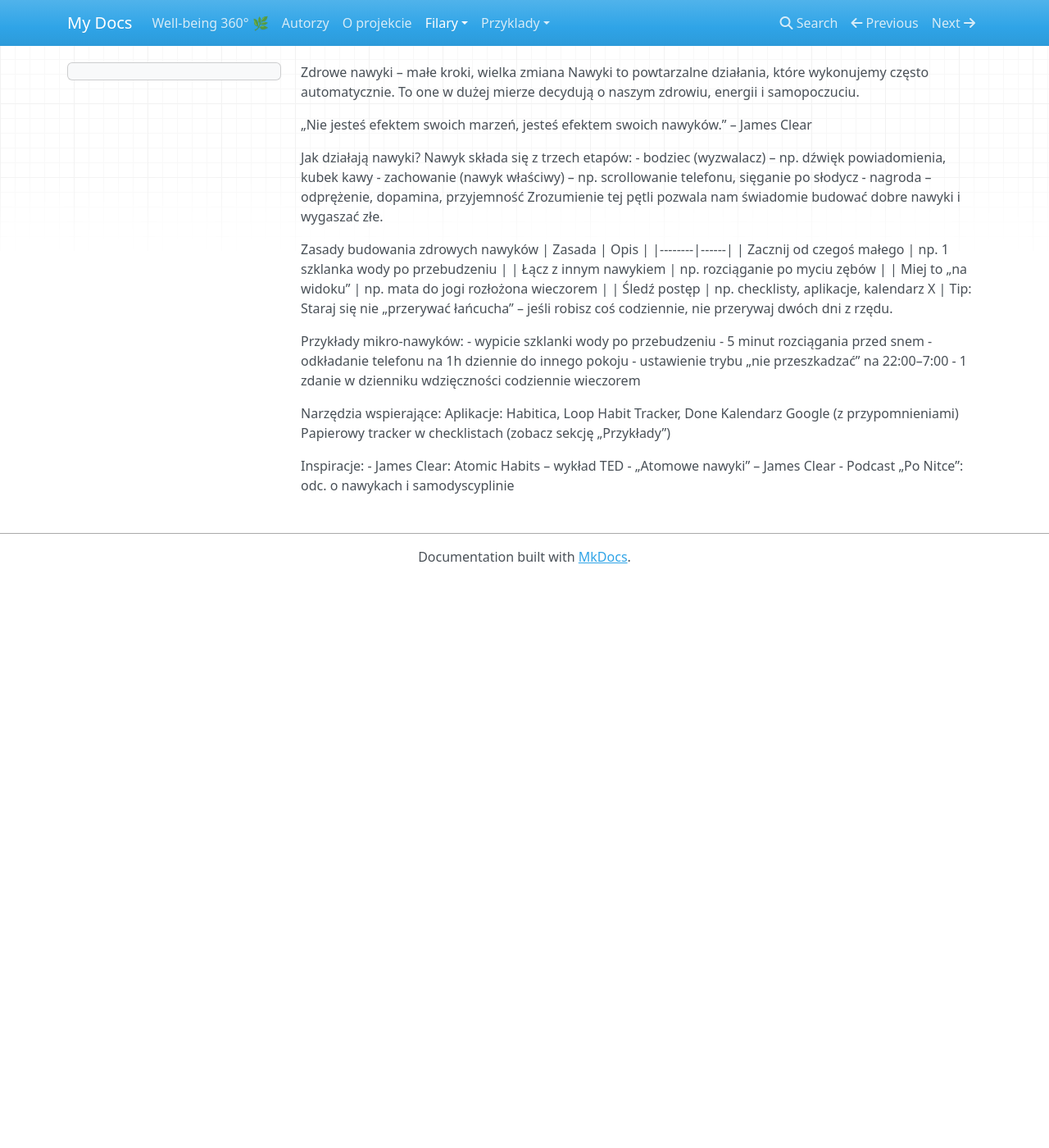
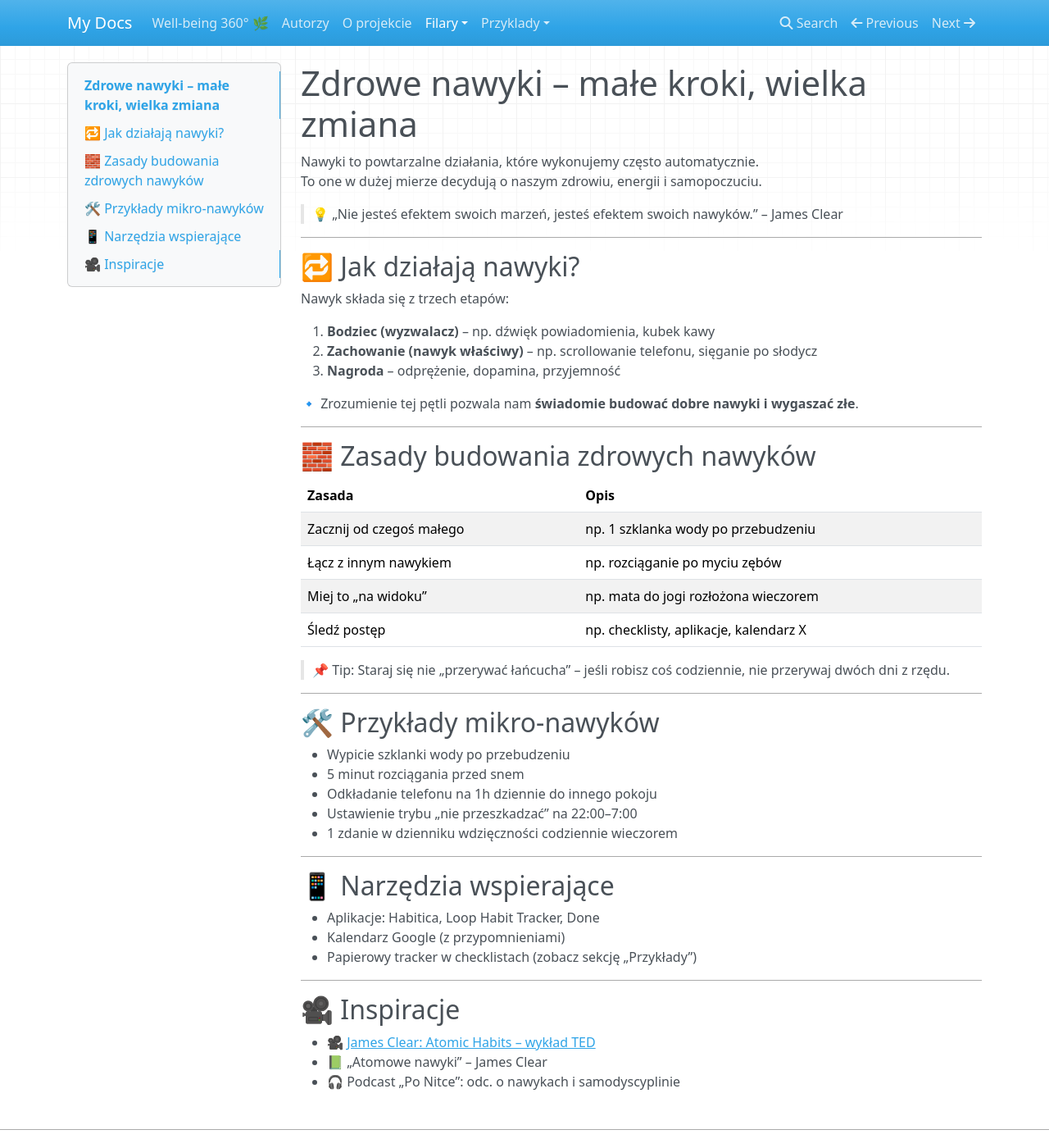
Before and after one commit to MKaczkowski07/wellbeing-prod, an MkDocs documentation site: the page built from docs/filary/nawyki.md, in a window 1280 px wide and 1400 px high. Shown: the whole window at 82% size. Built offline with MkDocs 1.6.1, drawn with Linux system fonts in a browser that asks for light colours; nearby versions of some CDN libraries.

Commit message:
poprawa wygladu nawyki

```diff
--- a/docs/filary/nawyki.md
+++ b/docs/filary/nawyki.md
@@ -1,38 +1,57 @@
-Zdrowe nawyki – małe kroki, wielka zmiana
+# Zdrowe nawyki – małe kroki, wielka zmiana
+
 Nawyki to powtarzalne działania, które wykonujemy często automatycznie.
 To one w dużej mierze decydują o naszym zdrowiu, energii i samopoczuciu.
 
-„Nie jesteś efektem swoich marzeń, jesteś efektem swoich nawyków.” – James Clear
+> 💡 „Nie jesteś efektem swoich marzeń, jesteś efektem swoich nawyków.” – James Clear
 
-Jak działają nawyki?
+---
+
+## 🔁 Jak działają nawyki?
+
 Nawyk składa się z trzech etapów:
- - bodziec (wyzwalacz) – np. dźwięk powiadomienia, kubek kawy
- - zachowanie (nawyk właściwy) – np. scrollowanie telefonu, sięganie po słodycz
- - nagroda – odprężenie, dopamina, przyjemność
-Zrozumienie tej pętli pozwala nam świadomie budować dobre nawyki i wygaszać złe.
 
-Zasady budowania zdrowych nawyków
+1. **Bodziec (wyzwalacz)** – np. dźwięk powiadomienia, kubek kawy
+2. **Zachowanie (nawyk właściwy)** – np. scrollowanie telefonu, sięganie po słodycz
+3. **Nagroda** – odprężenie, dopamina, przyjemność
+
+🔹 Zrozumienie tej pętli pozwala nam **świadomie budować dobre nawyki i wygaszać złe**.
+
+---
+
+## 🧱 Zasady budowania zdrowych nawyków
+
 | Zasada | Opis |
 |--------|------|
 | Zacznij od czegoś małego | np. 1 szklanka wody po przebudzeniu |
 | Łącz z innym nawykiem | np. rozciąganie po myciu zębów |
 | Miej to „na widoku” | np. mata do jogi rozłożona wieczorem |
 | Śledź postęp | np. checklisty, aplikacje, kalendarz X |
-Tip: Staraj się nie „przerywać łańcucha” – jeśli robisz coś codziennie, nie przerywaj dwóch dni z rzędu.
 
-Przykłady mikro-nawyków:
-- wypicie szklanki wody po przebudzeniu
+> 📌 Tip: Staraj się nie „przerywać łańcucha” – jeśli robisz coś codziennie, nie przerywaj dwóch dni z rzędu.
+
+---
+
+## 🛠 Przykłady mikro-nawyków
+
+- Wypicie szklanki wody po przebudzeniu
 - 5 minut rozciągania przed snem
-- odkładanie telefonu na 1h dziennie do innego pokoju
-- ustawienie trybu „nie przeszkadzać” na 22:00–7:00
+- Odkładanie telefonu na 1h dziennie do innego pokoju
+- Ustawienie trybu „nie przeszkadzać” na 22:00–7:00
 - 1 zdanie w dzienniku wdzięczności codziennie wieczorem
 
-Narzędzia wspierające:
-Aplikacje: Habitica, Loop Habit Tracker, Done
-Kalendarz Google (z przypomnieniami)
-Papierowy tracker w checklistach (zobacz sekcję „Przykłady”)
+---
 
-Inspiracje:
-- James Clear: Atomic Habits – wykład TED
-- „Atomowe nawyki” – James Clear
-- Podcast „Po Nitce”: odc. o nawykach i samodyscyplinie
+## 📱 Narzędzia wspierające
+
+- Aplikacje: Habitica, Loop Habit Tracker, Done
+- Kalendarz Google (z przypomnieniami)
+- Papierowy tracker w checklistach (zobacz sekcję „Przykłady”)
+
+---
+
+## 🎥 Inspiracje
+
+- 🎥 [James Clear: Atomic Habits – wykład TED](https://www.youtube.com/watch?v=U_nzqnXWvSo)
+- 📗 „Atomowe nawyki” – James Clear
+- 🎧 Podcast „Po Nitce”: odc. o nawykach i samodyscyplinie
```
